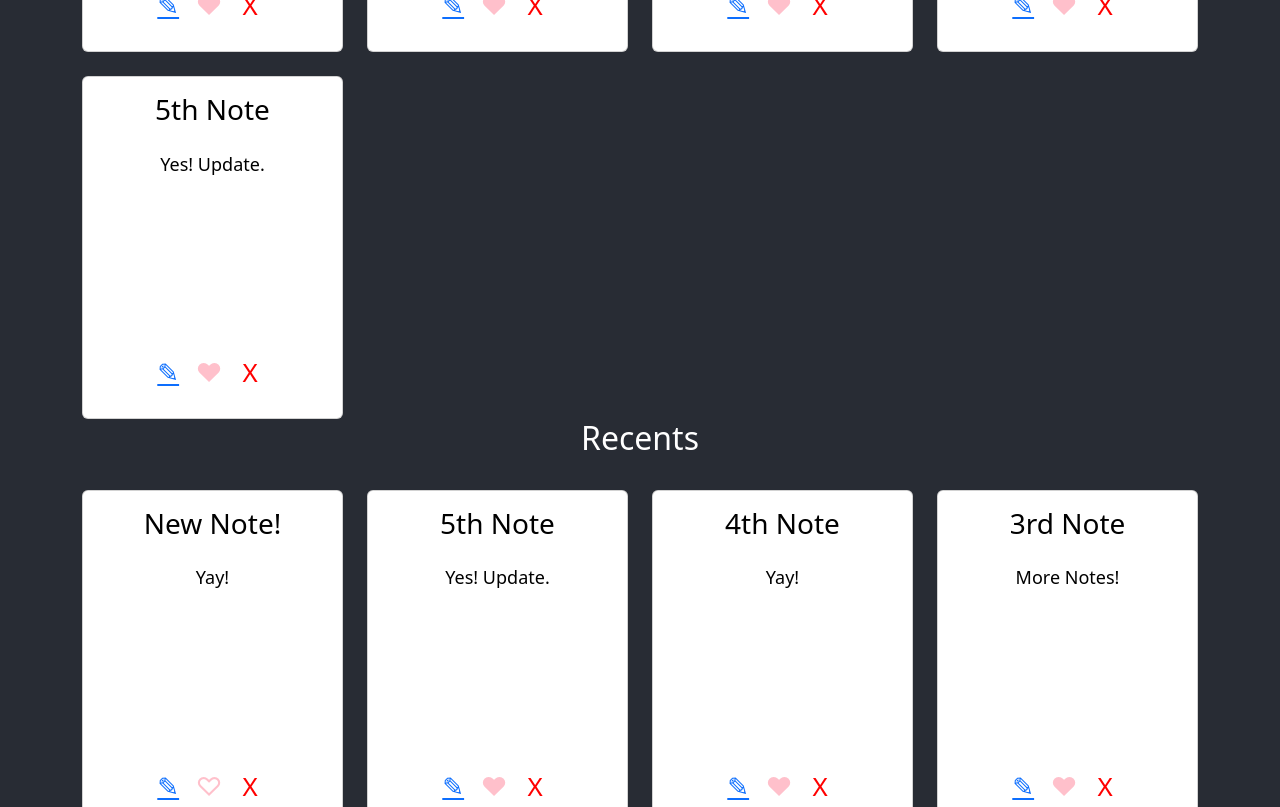
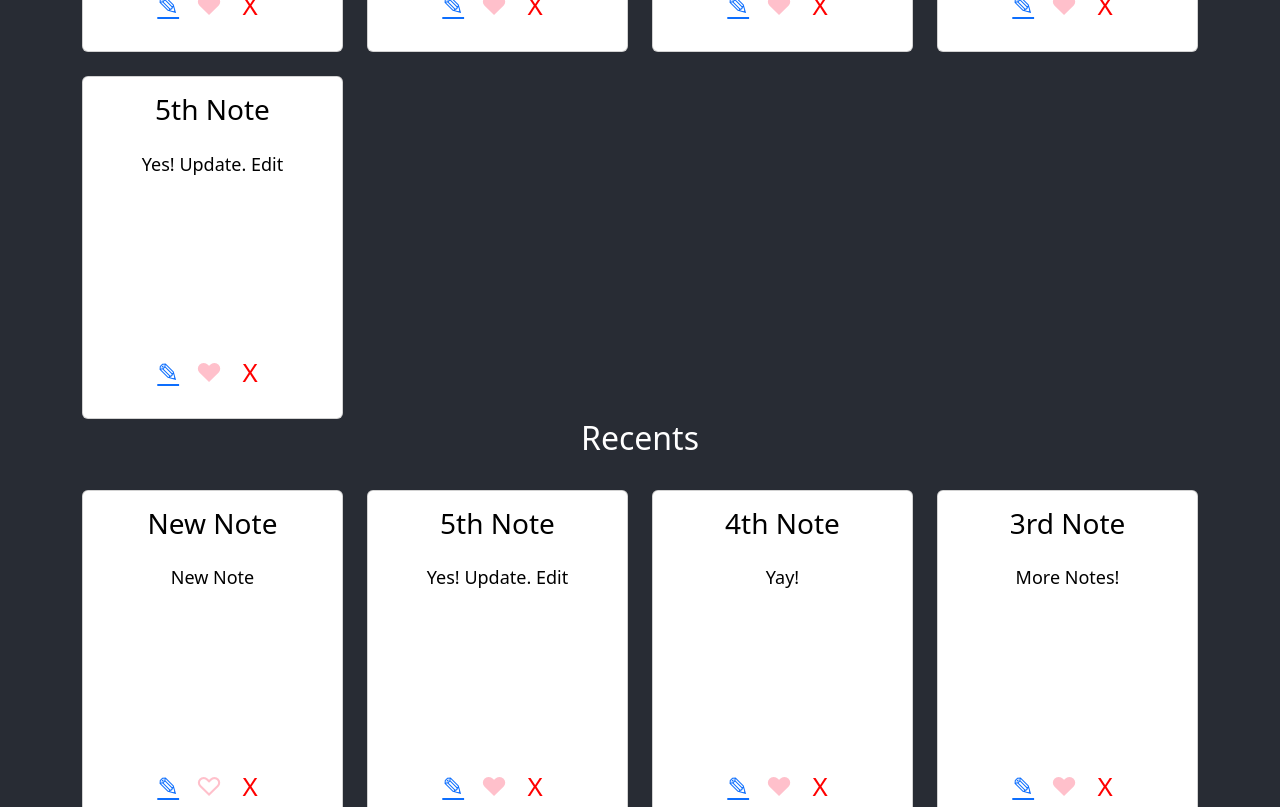
Before and after one commit to bklarer/note-taker-app, a React (Create React App) app: page / in a window 1280 px wide. Shown: the part 420-1227 px from the top of the page. Built offline with nearby package versions, Linux system fonts and the light colour scheme; data requests are answered from the project's data file.

Commit message:
Adjust useEffect on Home Page

```diff
--- a/db.json
+++ b/db.json
@@ -26,13 +26,13 @@
     },
     {
       "title": "5th Note",
-      "content": "Yes! Update.",
+      "content": "Yes! Update. Edit",
       "favorite": true,
       "id": 5
     },
     {
-      "title": "New Note!",
-      "content": "Yay!",
+      "title": "New Note",
+      "content": "New Note",
       "favorite": false,
       "id": 6
     }
--- a/src/components/App.js
+++ b/src/components/App.js
@@ -7,6 +7,7 @@ import NoteContainer from "./NoteContainer";
 import Home from "./Home";
 import NoteForm from "./NoteForm";
 import EditNote from "./EditNote";
+import ClickMe from "./ClickMe";
 
 function App() {
   const [notes, setNotes] = useState([]);
@@ -79,6 +80,7 @@ function App() {
             displayedNotes={displayedNotes}
             onHandleLike={handleLike}
             onHandleDelete={handleDelete}
+            notes={notes}
           />
         </Route>
       </Switch>
--- a/src/components/Home.js
+++ b/src/components/Home.js
@@ -2,7 +2,7 @@ import { useEffect, useState } from "react";
 import { Container, Row } from "react-bootstrap";
 import Note from "./Note";
 
-function Home({ displayedNotes, onHandleLike, onHandleDelete }) {
+function Home({ displayedNotes, onHandleLike, onHandleDelete, notes }) {
   const [recentNotes, setRecentNotes] = useState([]);
 
   const favoriteNotes = displayedNotes.filter((note) => note.favorite === true);
@@ -13,7 +13,7 @@ function Home({ displayedNotes, onHandleLike, onHandleDelete }) {
       .then((recentNotes) => {
         setRecentNotes(recentNotes);
       });
-  });
+  },[notes]);
 
   return (
     <>
```
